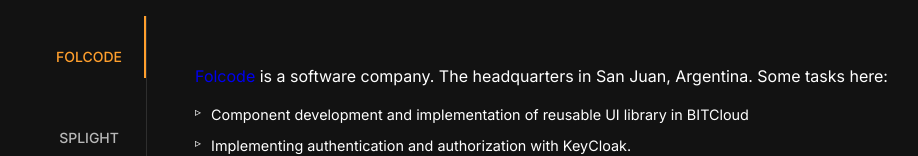
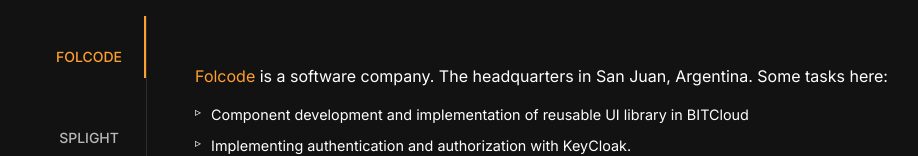
Before and after one commit to claudioacevedo25/portfolio, a Next.js app: page /experience in a window 1280 px wide. Shown: the part 213-369 px from the top of the page, without its empty margins (160-1078 px from the left). Built offline with nearby package versions, Linux system fonts and the light colour scheme.

Commit message:
custom style for anchor element

```diff
--- a/components/modules/experience/components/contentPanel/contentPanel.component.tsx
+++ b/components/modules/experience/components/contentPanel/contentPanel.component.tsx
@@ -1,4 +1,6 @@
+import { CSSProperties } from 'react'
 import { motion } from 'framer-motion'
+import { useTheme } from '@mui/material'
 import { MOTION_PROPS } from 'constants/motion'
 import styles from './contentPanel.module.css'
 
@@ -9,10 +11,13 @@
   actions: { id: number; description: string }[]
 }
 
-export const ContentPanel = ({ title, actions, company, url }: Props) => (
+export const ContentPanel = ({ title, actions, company, url }: Props) => {
+  const { palette } = useTheme()
+  const customStyles = { '--anchorColor': palette.primary.main } as CSSProperties
+  return (
     <div className={styles.container}>
       <motion.p className={styles.title}>
-      <a href={url} target="_blank">
+        <a href={url} target="_blank" style={customStyles}>
           {company}
         </a>
         {title}
@@ -30,3 +35,4 @@
       </ul>
     </div>
   )
+}
--- a/styles/globals.css
+++ b/styles/globals.css
@@ -16,6 +16,7 @@
 }
 
 a {
+  color: var(--anchorColor);
   text-decoration: none;
 }
 
```
Lines whose indentation alone changed are shown as unchanged.
